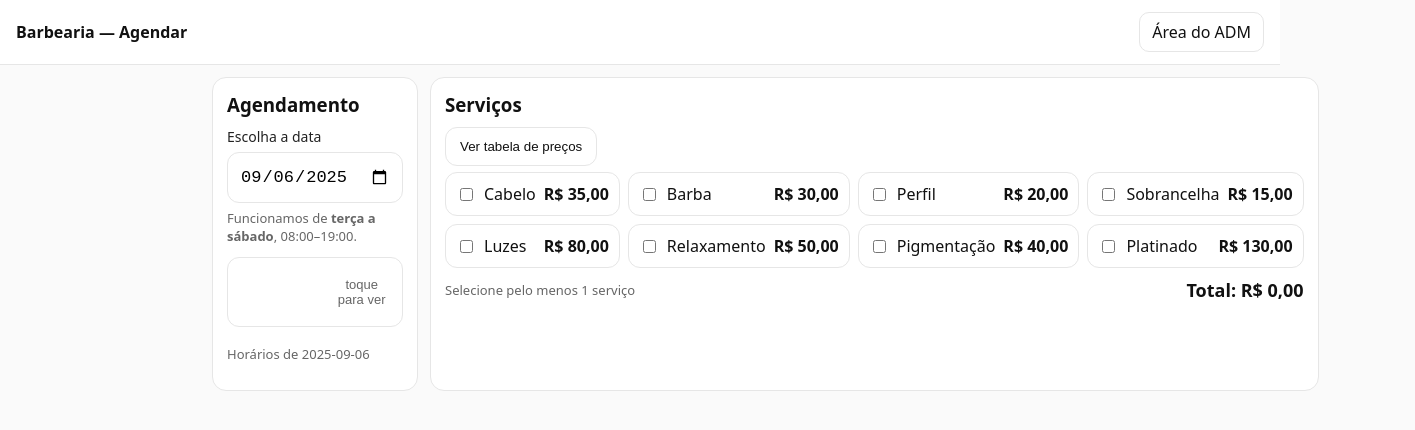
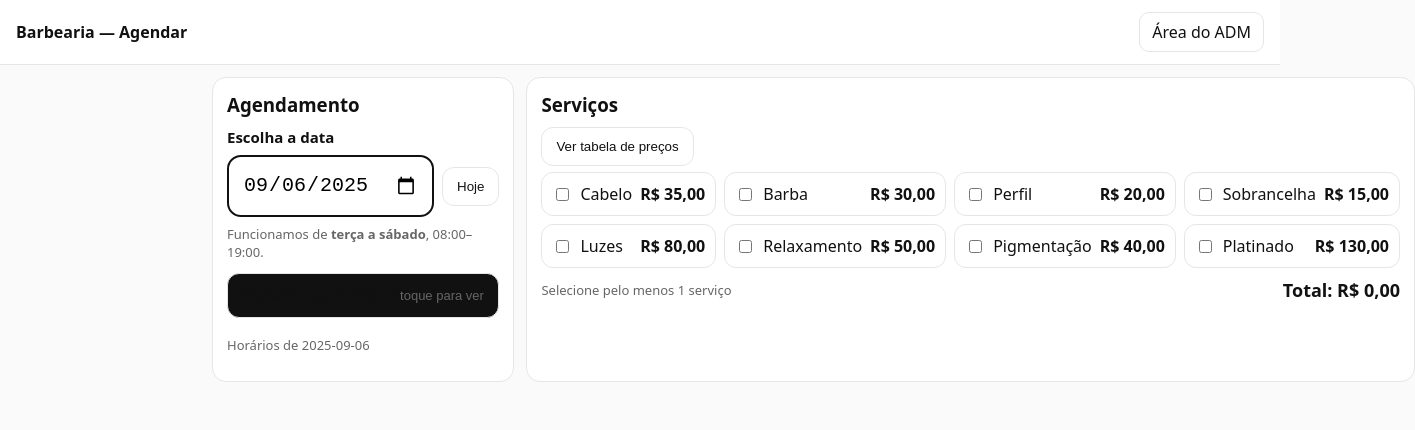
Before and after one commit to FelipeTeixeira0801/agendamentos, a plain HTML site: page index.html in a window 1280 px wide. Shown: the whole page, 1415 px wide, since content can reach past the window. Drawn offline with Linux system fonts and the light colour scheme; no server answers.

Commit message:
Update index.html

```diff
--- a/index.html
+++ b/index.html
@@ -5,7 +5,7 @@
 <meta name="viewport" content="width=device-width, initial-scale=1, viewport-fit=cover" />
 <title>Agendamentos — Cliente</title>
 <style>
-  :root{ --border:#e6e6e6; --muted:#666; --bg:#ffffff; }
+  :root{ --border:#e6e6e6; --muted:#666; --accent:#111; }
   *{box-sizing:border-box}
   html,body{height:100%}
   body{font-family:system-ui, Arial, sans-serif; margin:0; background:#fafafa; color:#111}
@@ -18,15 +18,17 @@
   .grid{display:grid; gap:12px}
   @media (min-width:820px){ .grid{grid-template-columns:1fr 1fr} }
 
-  .field{display:grid; gap:6px}
-  .field label{font-size:14px; color:#222}
-  .input-like{ display:flex; align-items:center; justify-content:space-between;
-    padding:14px 12px; border:1px solid var(--border); border-radius:12px;
-    background:#fff; font-size:17px; width:100%; }
+  /* Data bem visível */
+  .field{display:grid; gap:8px}
+  .field label{font-size:15px; color:#111; font-weight:600}
+  input[type="date"].dateInput{
+    width:100%; padding:16px 14px; font-size:20px; line-height:1.2;
+    border:2px solid var(--accent); border-radius:14px; background:#fff;
+  }
+  .dateRow{display:flex; gap:8px; align-items:center}
+  .dateHint{color:var(--muted); font-size:13px}
 
-  .muted{color:var(--muted); font-size:13px}
-
-  /* Quadradinho horários */
+  /* “Quadradinho” horários */
   .timeSelect{margin-top:12px}
   .timeBox{display:none; margin-top:10px}
   .timeSelect.open .timeBox{display:block}
@@ -40,12 +42,13 @@
   button{padding:11px 14px; border-radius:12px; border:1px solid var(--border); background:#111; color:#fff; cursor:pointer}
   button.ghost{background:#fff; color:#111}
 
-  /* >>> Correção: força texto visível nos horários <<< */
+  /* Horários – fonte um pouco maior e forçada para contraste */
   button.timeBtn{
     background:#fff !important;
     color:#111 !important;
     border:1px solid var(--border);
-    font-weight:600;
+    font-weight:700;
+    font-size:16px;          /* ↑ levemente maior */
     width:100%;
   }
   button.timeBtn.disabled{
@@ -82,18 +85,21 @@
 
       <div class="field">
         <label for="data">Escolha a data</label>
-        <input type="date" id="data" class="input-like" />
-        <span class="muted">Funcionamos de <b>terça a sábado</b>, 08:00–19:00.</span>
+        <div class="dateRow">
+          <input type="date" id="data" class="dateInput" />
+          <button type="button" id="btnHoje" class="ghost" title="Ir para hoje">Hoje</button>
+        </div>
+        <span class="dateHint">Funcionamos de <b>terça a sábado</b>, 08:00–19:00.</span>
       </div>
 
       <div id="timeSelect" class="timeSelect">
-        <button id="timeToggle" class="input-like" type="button" aria-expanded="false" aria-controls="timeBox">
-          <span id="timeLabel">Selecionar horário</span>
-          <span style="font-size:13px; color:var(--muted)">toque para ver</span>
+        <button id="timeToggle" class="dateInput" type="button" aria-expanded="false" aria-controls="timeBox" style="display:flex;justify-content:space-between;align-items:center">
+          <span id="timeLabel" style="font-size:18px;font-weight:600;color:#111">Selecionar horário</span>
+          <span style="font-size:13px; color:#666">toque para ver</span>
         </button>
         <div id="timeBox" class="timeBox">
           <div id="timeGrid" class="timeGrid"></div>
-          <p class="muted" id="info" style="margin-top:8px">Escolha uma data para ver os horários.</p>
+          <p class="dateHint" id="info" style="margin-top:8px">Escolha uma data para ver os horários.</p>
         </div>
       </div>
     </section>
@@ -106,7 +112,7 @@
       </div>
       <div class="services" id="services"></div>
       <div class="priceBox">
-        <span class="muted">Selecione pelo menos 1 serviço</span>
+        <span class="dateHint">Selecione pelo menos 1 serviço</span>
         <span class="total" id="total">Total: R$ 0,00</span>
       </div>
     </section>
```
